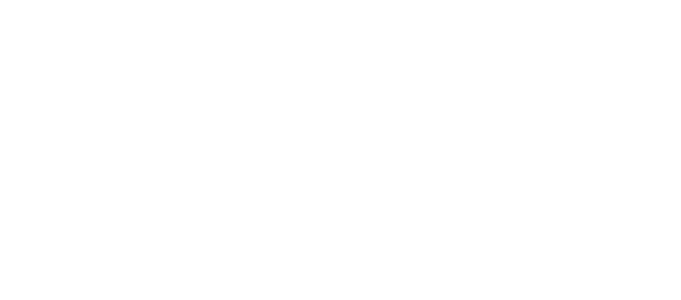
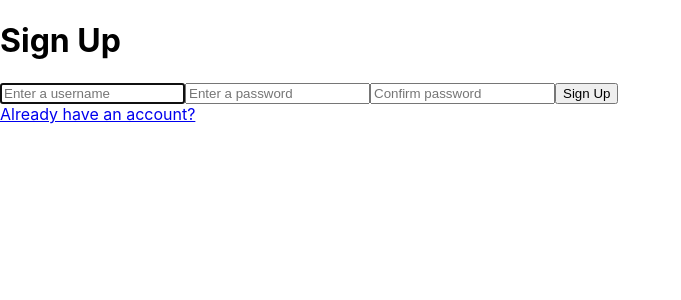
Before and after one commit to liamkronman/label-mania, a React (Create React App) app in the folder frontend/: page /signup in a window 1280 px wide. Shown: the top 300 px of the page, without its empty margins (0-681 px from the left). Built offline with nearby package versions, Linux system fonts and the light colour scheme.

Commit message:
signup addded

```diff
--- a/frontend/src/components/Login.tsx
+++ b/frontend/src/components/Login.tsx
@@ -56,7 +56,7 @@
                     placeholder="Enter your password..."
                     aria-label="password"
                 />
-                <button type="button" onClick={handleSubmit}>Submit</button>
+                <button type="button" onClick={handleSubmit}>Log In</button>
             </form>
             <Link to={"../signup"}>Don't have an account?</Link>
         </div>
--- a/frontend/src/components/Signup.tsx
+++ b/frontend/src/components/Signup.tsx
@@ -1,5 +1,78 @@
+import { useRef, useState, useEffect } from 'react';
+import { Link, useNavigate } from 'react-router-dom';
+
+import axios from 'axios';
+
 const Signup = () => {
-    return <></>;
+    const [username, setUsername] = useState("");
+    const [password, setPassword] = useState("");
+    const [confirmPassword, setConfirmPassword] = useState("");
+    const [errorMessage, setErrorMessage] = useState("");
+
+    const usernameRef = useRef<HTMLInputElement>(null);
+
+    const navigate = useNavigate();
+
+    useEffect(() => {
+        if (usernameRef.current) {
+            usernameRef.current.focus();
+        }
+    }, [usernameRef]);
+
+    const handleSubmit = () => {
+        if (password !== confirmPassword) {
+            axios.post("http://159.223.143.90/api/auth/signup", {
+                username,
+                password
+            })
+            .then(resp => {
+                if (resp.data.accessToken) {
+                    localStorage.setItem("accessToken", resp.data.accessToken);
+                    navigate("../");
+                } else {
+                    setErrorMessage(resp.data.message);
+                }
+            })
+            .catch(err => {
+                setErrorMessage(err.response.data.message);
+            })
+        } else {
+            setErrorMessage("Passwords do not match.")
+        }
+    }
+
+    return (
+        <div>
+            <h1>Sign Up</h1>
+            {errorMessage && <p style={{ color: 'red' }}>{errorMessage}</p>}
+            <form>
+                <input
+                    type="text"
+                    value={username}
+                    onChange={(e) => setUsername(e.target.value)}
+                    placeholder="Enter a username"
+                    aria-label="username"
+                    ref={usernameRef}
+                />
+                <input
+                    type="password"
+                    value={password}
+                    onChange={(e) => setPassword(e.target.value)}
+                    placeholder="Enter a password"
+                    aria-label="password"
+                />
+                <input
+                    type="password"
+                    value={confirmPassword}
+                    onChange={(e) => setConfirmPassword(e.target.value)}
+                    placeholder="Confirm password"
+                    aria-label="password"
+                />
+                <button type="button" onClick={handleSubmit}>Sign Up</button>
+            </form>
+            <Link to={"../login"}>Already have an account?</Link>
+        </div>
+    );
 }
 
 export default Signup;
```
